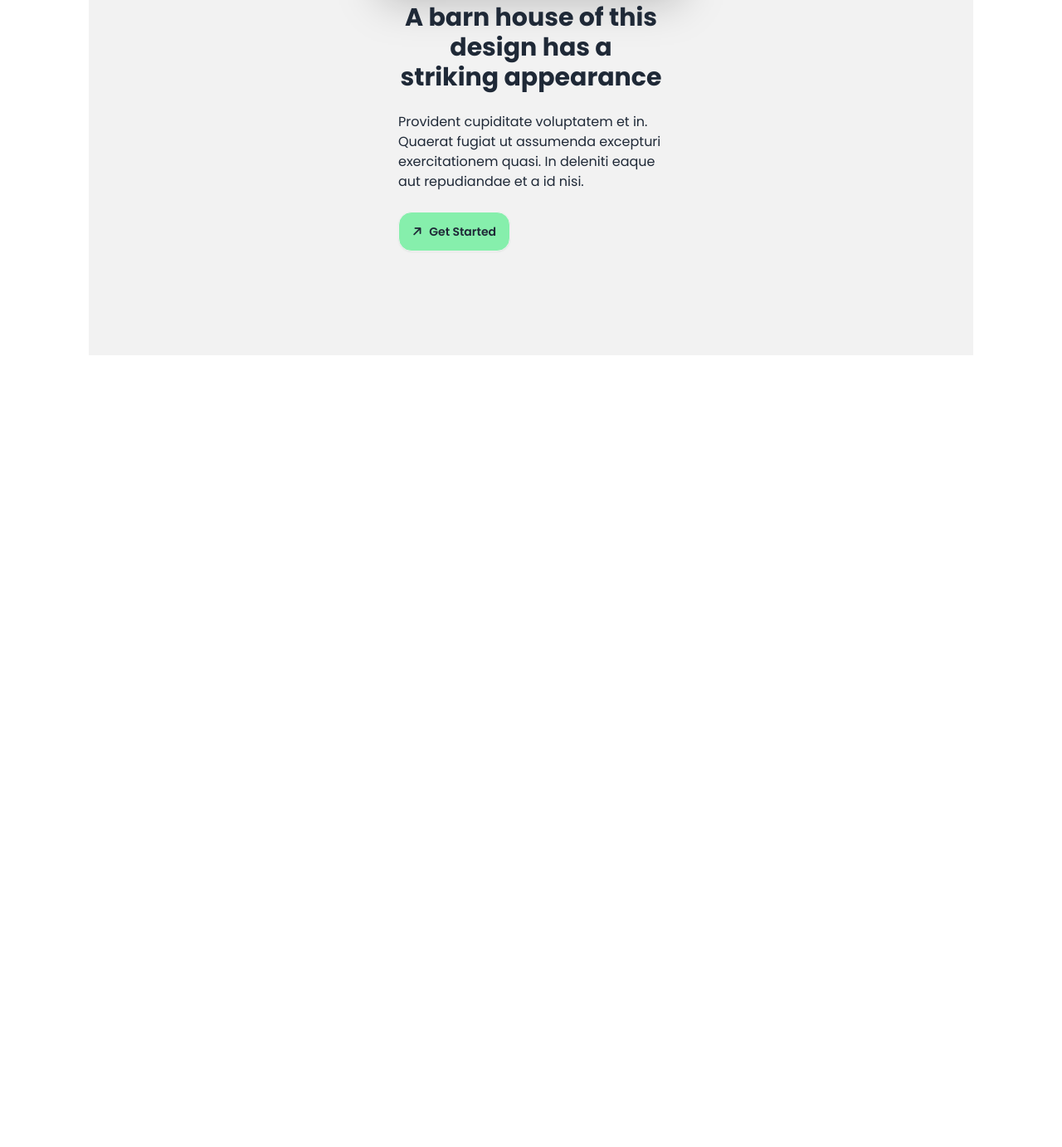
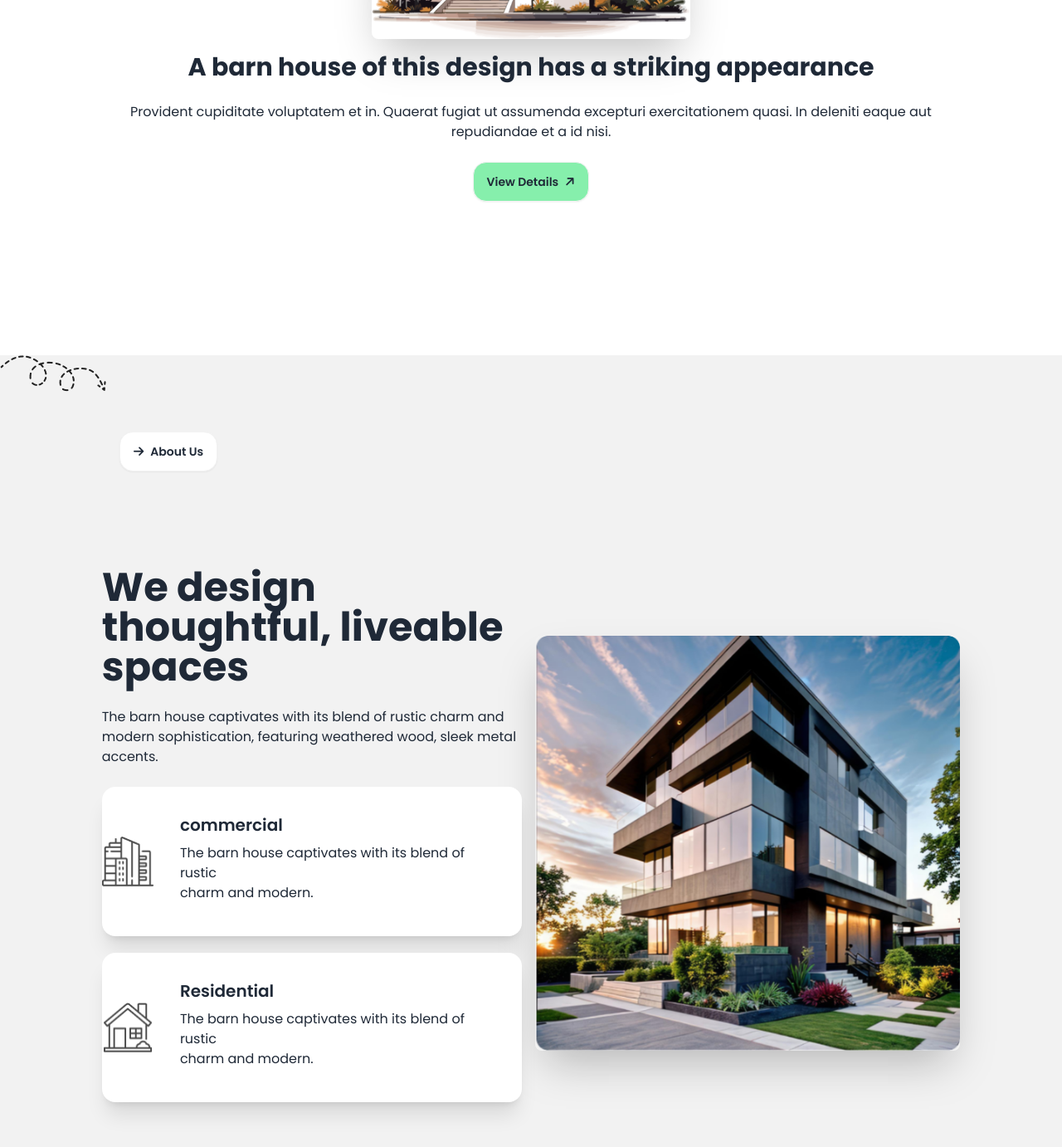
Before and after one commit to abrarbinhabib003/PH-Assignment-3, a plain HTML site: page index.html in a window 1280 px wide. Shown: the part 448-1830 px from the top of the page at 83% size. Before the commit the page ends 876 px from the top, so only its background shows below. Drawn offline with nearby package versions, Linux system fonts and the light colour scheme.

Commit message:
About Us Section Completed

```diff
--- a/index.html
+++ b/index.html
@@ -59,7 +59,7 @@
             </div>
             <div class="navbar-center hidden lg:flex ">
                 <ul class="menu menu-horizontal px-1 flex items-center gap-5 text-lg font-medium ">
-                    <li class="focus:active:">
+                    <li class="focus::active:">
                         <a href="#">Home</a>
                     </li>
                     <li >
@@ -114,21 +114,84 @@
         </nav>
     </header>
 <!--Hero Section-->
-<div class="hero bg-base-200 min-h-screen w-10/12 mx-auto ">
-    <div class="hero-content flex-col  ">
+<div class="hero  min-h-screen w-10/12 mx-auto ">
+    <div class="hero-content flex-col text-center ">
       <img
         src="./assets/banner.png"
         class="max-w-sm rounded-lg shadow-2xl " />
       <div>
-        <h1 class="text-3xl text-center font-bold w-80">A barn house of this design has a striking appearance</h1>
-        <p class="py-6 w-80">
+        <h1 class="text-3xl text-center font-bold ">A barn house of this design has a striking appearance</h1>
+        <p class="py-6 ">
           Provident cupiditate voluptatem et in. Quaerat fugiat ut assumenda excepturi exercitationem
           quasi. In deleniti eaque aut repudiandae et a id nisi.
         </p>
-        <button class="btn bg-green-300  rounded-2xl  ">  <i class="fa-solid fa-arrow-right -rotate-45"></i>Get Started</button>
+        <button class="btn bg-green-300  rounded-2xl  ">  View Details <i class="fa-solid fa-arrow-right -rotate-45"></i></button>
       </div>
     </div>
   </div>
+<!--About us Section-->
+<div class="hero bg-base-200  flex flex-col items-start">
+    <img src="./assets/Vector.png" alt="" class="max-w-xs mr-96">
+    <button class="btn bg-white  rounded-2xl my-12 mx-36  "> <i class="fa-solid fa-arrow-right "></i> About Us</button>
+ </div>
+<div class="hero bg-base-200 min-h-screen">
+    <!-- <img src="./assets/Vector.png" alt="" class="relative"> -->
 
+  <div class="hero-content flex-col lg:flex-row-reverse  w-10/12 mx-auto">
+
+       <img
+        src="./assets/Rectangle.png"
+        class="max-w-lg rounded-lg shadow-2xl" />
+      <div class="flex flex-col">
+
+        <h1 class="text-5xl font-bold">We design thoughtful, liveable spaces</h1>
+        <p class="py-6">
+         The barn house captivates with its blend of rustic charm and
+         modern sophistication, featuring weathered wood, sleek metal accents.
+        </p>
+        <div class=" flex flex-wrap">
+            <div class="card card-side bg-base-100 shadow-xl ">
+                <figure>
+                  <img
+                    src="./assets/commercial.png"
+                    alt="Movie" />
+                </figure>
+                <div class="card-body">
+                  <h2 class="card-title">commercial</h2>
+                  <p>The barn house captivates with its blend of rustic    <br>  charm and modern.</p>
+                  <div class="card-actions justify-end">
+
+                  </div>
+                </div>
+
+              </div>
+
+      <div class="card card-side bg-base-100 shadow-xl my-5 ">
+        <figure>
+          <img
+            src="./assets/residential.png"
+            alt="Movie" />
+        </figure>
+        <div class="card-body">
+          <h2 class="card-title">Residential</h2>
+          <p >The barn house captivates with its blend of rustic    <br>  charm and modern.</p>
+          <div class="card-actions justify-end">
+
+          </div>
+          </div>
+
+
+
+
+
+
+
+
+
+
+
+      </div>
+    </div>
+  </div>
 </body>
 </html>
```
